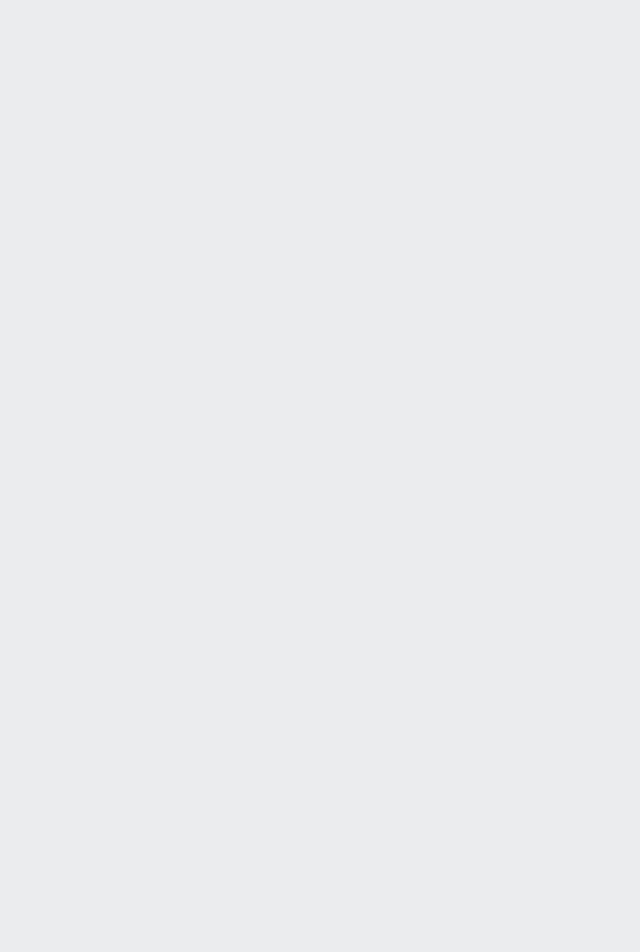
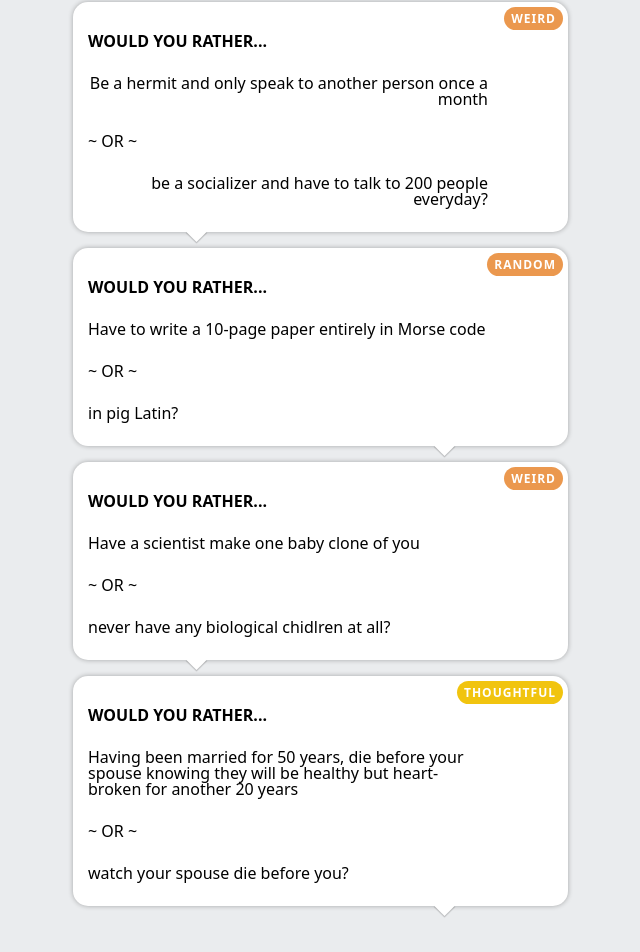
Before and after one commit to benroasting/would-you-rather, a React (Create React App) app: page / in a window 1280 px wide. Shown: the part 6924-7876 px from the top of the page, without its empty margins (237-877 px from the left). Before the commit the page ends 6498 px from the top, so only its background shows below. Built offline with nearby package versions, Linux system fonts and the light colour scheme.

Commit message:
more questions

```diff
--- a/src/App.js
+++ b/src/App.js
@@ -7,9 +7,7 @@ import data from "./data";
 
 function App() {
   const [searchInput, setSearchInput] = useState("");
-  const handleFilters = (filters, category) => {
-    console.log(filters);
-  };
+  const [checkCategory, setCheckCategory] = useState([]);
 
   const filteredQuestions = data.filter((data) => {
     return (
@@ -18,6 +16,18 @@ function App() {
       data.question2.toLowerCase().includes(searchInput.toLowerCase())
     );
   });
+
+  const showFilteredCategories = data.filter((data, filters) => {
+    return data.category.tag === filters;
+  });
+
+  const handleFilters = (filters, category) => {
+    const checkboxFilters = { ...checkCategory };
+    checkboxFilters[category] = filters;
+
+    showFilteredCategories(checkboxFilters);
+    setCheckCategory(checkboxFilters);
+  };
 
   return (
     <div className="App">
--- a/src/data.js
+++ b/src/data.js
@@ -260,6 +260,63 @@ const data = [
       color: "#F1C40F",
     },
   },
+  {
+    header: "WOULD YOU RATHER...",
+    question1: "Be wrongly accused of assaulting a senior citizen ",
+    question2: "wrongly accused of flashing a school bus of little kids?",
+    category: {
+      tag: "weird",
+      color: "#EB984E",
+    },
+  },
+  {
+    header: "WOULD YOU RATHER...",
+    question1:
+      "Have a child so smart and successful that he never needs nor desires your companionship ",
+    question2:
+      "have a child always in trouble and needing you to bail them out?",
+    category: {
+      tag: "thoughtful",
+      color: "#F1C40F",
+    },
+  },
+  {
+    header: "WOULD YOU RATHER...",
+    question1: "Be a hermit and only speak to another person once a month ",
+    question2: "be a socializer and have to talk to 200 people everyday?",
+    category: {
+      tag: "weird",
+      color: "#EB984E",
+    },
+  },
+  {
+    header: "WOULD YOU RATHER...",
+    question1: "Have to write a 10-page paper entirely in Morse code",
+    question2: "in pig Latin?",
+    category: {
+      tag: "random",
+      color: "#EB984E",
+    },
+  },
+  {
+    header: "WOULD YOU RATHER...",
+    question1: "Have a scientist make one baby clone of you ",
+    question2: "never have any biological chidlren at all?",
+    category: {
+      tag: "weird",
+      color: "#EB984E",
+    },
+  },
+  {
+    header: "WOULD YOU RATHER...",
+    question1:
+      "Having been married for 50 years, die before your spouse knowing they will be healthy but heart-broken for another 20 years ",
+    question2: "watch your spouse die before you?",
+    category: {
+      tag: "thoughtful",
+      color: "#F1C40F",
+    },
+  },
 ];
 
 export default data;
```
